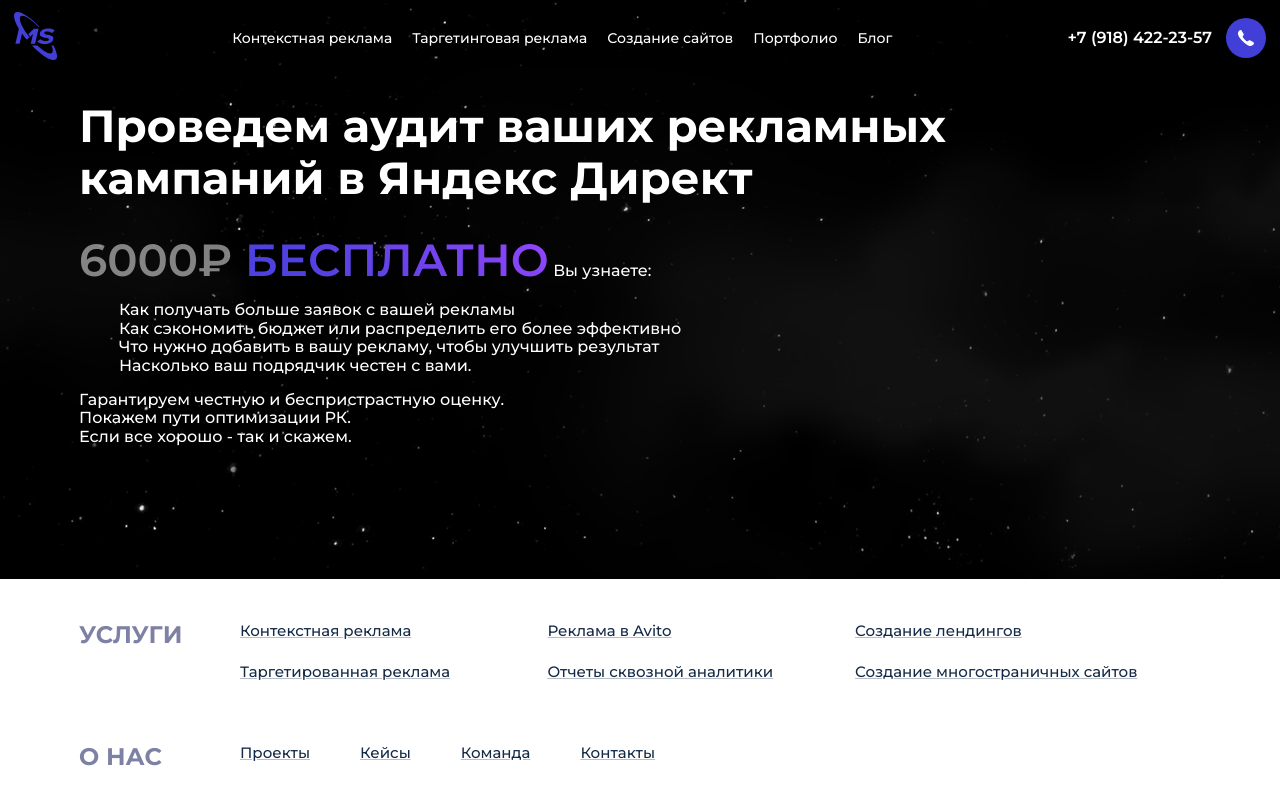
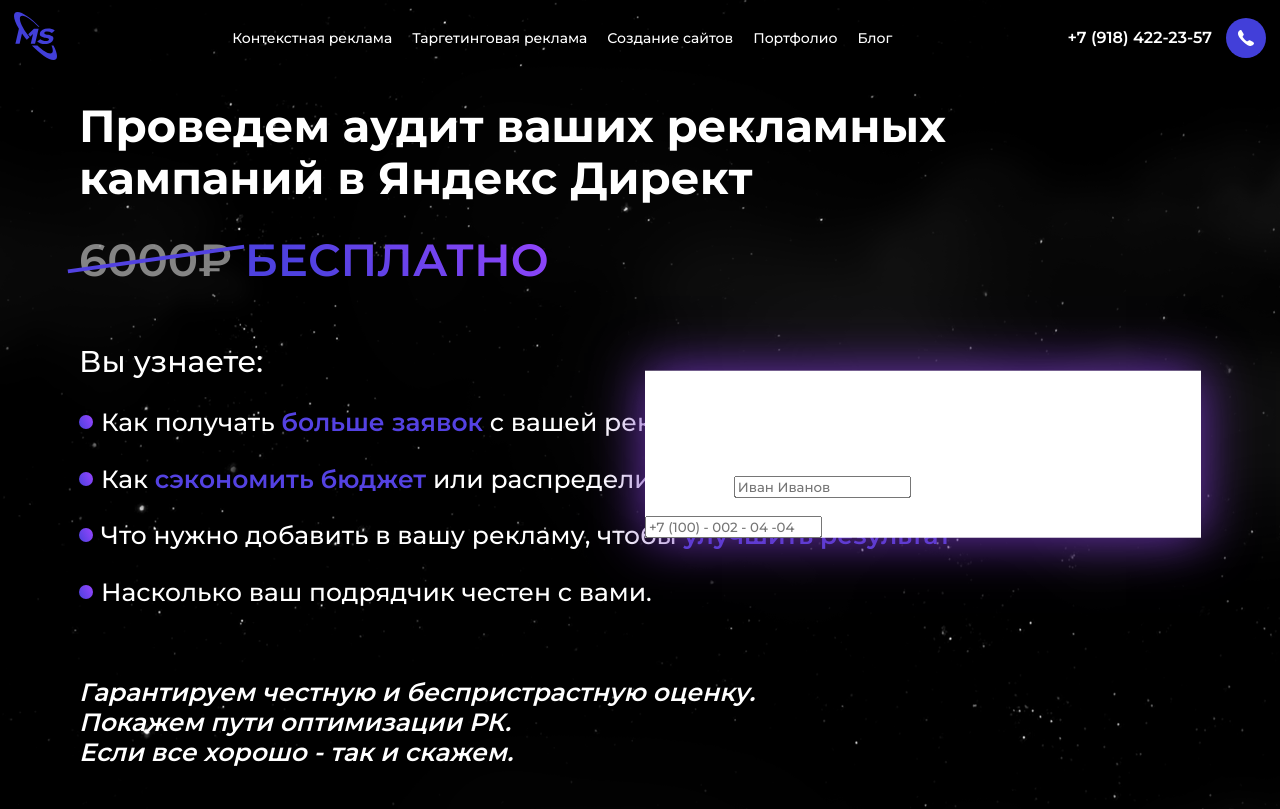
Before and after one commit to mynamedaze/ms2, a website: page audit.html in a window 1280 px wide. Shown: the top 809 px of the page. Drawn offline with nearby package versions, Linux system fonts and the light colour scheme.

Commit message:
верстаю аудит

```diff
--- a/assets/templates/ms2/sass/pages/audit/intro.scss
+++ b/assets/templates/ms2/sass/pages/audit/intro.scss
@@ -44,7 +44,12 @@
     &:after {
       position: absolute;
       content: "";
-
+      width: 178px;
+      height: 4px;
+      background-color: rgba(82, 66, 225, 1);
+      left: 50%;
+      top: 50%;
+      transform: translate(-50%, -50%) rotate(-8deg);
     }
   }
   .intro__discount {
@@ -62,10 +67,66 @@
     -webkit-text-fill-color: transparent;
     color: #4E41DF;
   }
+  .intro__list-title {
+    display: block;
+    font-size: 18px;
+    @media #{$min-tablet-width} {
+      font-size: 30px;
+      margin-top: 60px;
+    }
+  }
   .intro__list {
-
+    padding-left: 0;
   }
   .intro__item {
-
+    font-size: 15px;
+    position: relative;
+    padding-left: 22px;
+    @media #{$min-tablet-width} {
+      font-size: 25px;
+      margin-top: 28px;
+    }
+    span {
+      color: #5442E2;
+      font-weight: 600;
+    }
+    &::after {
+      position: absolute;
+      content: "";
+      left: 0;
+      top: 7px;
+      width: 14px;
+      height: 14px;
+      border-radius: 50%;
+      background: linear-gradient(63.43deg, #5141E0 8.33%, #9345FD 91.67%);
+    }
+  }
+  .intro__description {
+    font-size: 15px;
+    line-height: 18px;
+    font-weight: 600;
+    font-style: italic;
+    @media #{$min-tablet-width} {
+      font-size: 25px;
+      line-height: 30px;
+      margin-top: 70px;
+    }
+  }
+  .inner__form {
+    @media #{$min-tablet-width} {
+      position: absolute;
+      right: 0;
+      top: 50%;
+      transform: translateY(-50%);
+      width: 556px;
+      background: #FFFFFF;
+      box-shadow: 0 0 50px #6F34BB;
+    }
+  }
+  .intro__inputs {
+    width: 247px;
+    @media #{$min-tablet-width} {
+      width: 290px;
+    }
   }
 }
--- a/audit.html
+++ b/audit.html
@@ -65,12 +65,22 @@
                 <span class="intro__discount"><span class="intro__6000">6000&#8381</span> <span class="intro__free">бесплатно</span></span>
                 <span class="intro__list-title">Вы узнаете:</span>
                 <ul class="intro__list">
-                    <li class="intro__item">Как получать больше заявок с вашей рекламы</li>
-                    <li class="intro__item">Как сэкономить бюджет или распределить его более эффективно</li>
-                    <li class="intro__item">Что нужно добавить в вашу рекламу, чтобы улучшить результат</li>
+                    <li class="intro__item">Как получать <span>больше заявок</span> с вашей рекламы</li>
+                    <li class="intro__item">Как <span>сэкономить бюджет</span> или распределить его более эффективно</li>
+                    <li class="intro__item">Что нужно добавить в вашу рекламу, чтобы <span>улучшить результат</span></li>
                     <li class="intro__item">Насколько ваш подрядчик честен с вами.</li>
                 </ul>
                 <p class="intro__description">Гарантируем честную и беспристрастную оценку.<br>Покажем пути оптимизации РК.<br>Если все хорошо - так и скажем.</p>
+                <form action="" class="inner__form">
+                    <h2 class="intro__form-title">Оставить заявку на аудит</h2>
+                    <span class="intro__form-description">Оставьте контактные данные, мы свяжемся с вами и проведем анализ ваших рекламных кампаний!</span>
+                    <div class="intro__inputs">
+                        <label for="intro-input-name" class="intro__label">Ваше имя</label>
+                        <input type="text" class="intro__input  intro__input--name" id="intro-input-name" placeholder="Иван Иванов">
+                        <label for="intro-input-tel" class="intro__label">Номер телефона</label>
+                        <input type="tel" class="intro__input  intro__input--tel" id="intro-input-tel" placeholder="+7 (100) - 002 - 04 -04">
+                    </div>
+                </form>
             </div>
         </div>
     </section>
```
Also changed, not shown: assets/templates/ms2/css/style-v2.css, 1 other file.
